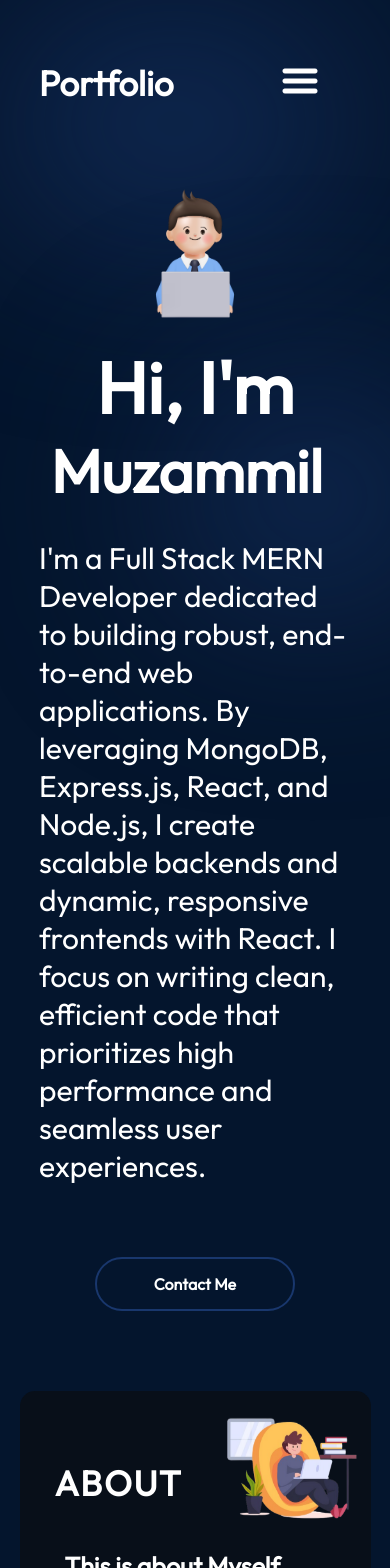
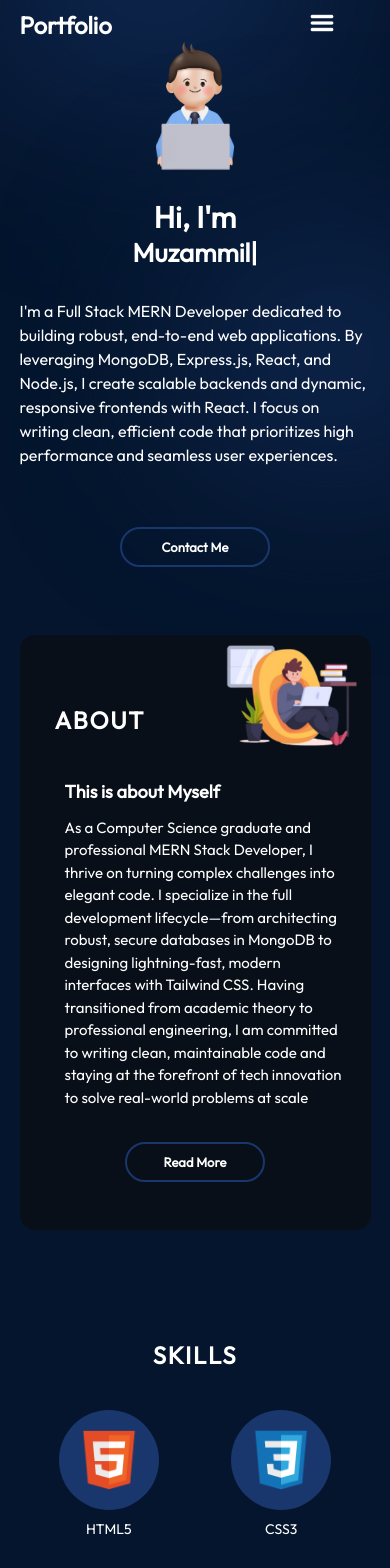
Before and after one commit to muzammilrahman-code/portfolio, a React (Vite) app: page / in a window 390 px wide. Shown: the top 1568 px of the page. Built offline with nearby package versions, Linux system fonts and the light colour scheme.

Commit message:
mobile responsive

```diff
--- a/src/App.module.css
+++ b/src/App.module.css
@@ -4,5 +4,5 @@
     background-color: var(--color-bg);
     width: 100%;
     height: 100%;
-    overflow: hidden;
+    overflow-x: hidden;
 }
--- a/src/components/About/About.module.css
+++ b/src/components/About/About.module.css
@@ -5,10 +5,9 @@
     background-color: rgba(12, 12, 12, 0.6);
     border-radius: 15px;
     padding: 70px;
-    margin-top: 60px;
+    margin: 60px auto 0;
+    width: min(1200px, 90%);
     z-index: 1;
-    margin-left: 10%;
-    margin-right: 10%;
 
 }
 .title{
@@ -160,3 +159,46 @@ span{
 
 
 }
+
+@media screen and (max-width: 600px) {
+    .title {
+        font-size: 28px;
+    }
+
+    .aboutItem h3 {
+        font-size: 20px;
+    }
+
+    .aboutItem p {
+        font-size: 17px;
+        line-height: 1.5;
+    }
+
+    .readMeBtn {
+        width: 150px;
+        padding: 11px 0;
+        margin: 12px 8px;
+        font-size: 14px;
+    }
+}
+
+@media screen and (min-width: 380px) and (max-width: 400px) {
+    .title {
+        font-size: 24px;
+    }
+
+    .aboutItem h3 {
+        font-size: 18px;
+    }
+
+    .aboutItem p {
+        font-size: 15px;
+    }
+
+    .readMeBtn {
+        width: 140px;
+        padding: 10px 0;
+        margin: 8px 6px;
+        font-size: 13px;
+    }
+}
--- a/src/components/Contact/Contact.module.css
+++ b/src/components/Contact/Contact.module.css
@@ -5,10 +5,9 @@
     align-items: center;
     justify-content: center;
     gap: 60px;
-    margin: 70px;
+    margin: 70px auto 0;
+    width: min(1200px, 90%);
     color: var(--color-text);
-    margin-left: 10%;
-    margin-right: 10%;
 
 }
 .title{
@@ -42,6 +41,7 @@
 }
 .contactDetail{
    display: flex;
+   align-items: center;
    flex-direction: row;
    gap: 10px;
 
@@ -63,6 +63,7 @@
 .right input{
     border: none;
     width: 600px;
+    max-width: 100%;
     color: #ffffff;
     height: 60px;
     padding-left: 20px;
@@ -72,6 +73,7 @@
 }
 .right textarea{
     width: 600px;
+    max-width: 100%;
     border: none;
     border-radius: 4px;
     background: #333339;
@@ -152,3 +154,83 @@
         margin-bottom: 0;
     }
 }
+
+@media screen and (max-width: 600px) {
+    .title {
+        font-size: 18px;
+    }
+
+    .left h1 {
+        font-size: 23px;
+    }
+
+    .left p {
+        font-size: 15px;
+        line-height: 1.5;
+    }
+
+    .contactDetails,
+    .right label {
+        font-size: 17px;
+    }
+
+    .contactSubmit {
+        padding: 10px 20px;
+        font-size: 17px;
+    }
+    .contactDetail img{
+    font-size: 14px;
+
+   }
+   .right input{
+    border: none;
+    width: 300px;
+    color: #ffffff;
+    height: 40px;
+    padding-left: 20px;
+    border-radius: 4px;
+    background: #484856;
+    font-size: 18px;
+}
+.right textarea{
+    width: 300px;
+    border: none;
+    border-radius: 4px;
+    background: #333339;
+    font-size: 18px;
+    padding: 20px;
+    color: #A0A0A0;
+    height: 120px;
+    resize: none;
+    box-sizing: border-box;
+}
+}
+
+@media screen and (min-width: 380px) and (max-width: 400px) {
+    .title {
+        font-size: 16px;
+    }
+
+    .left h1 {
+        font-size: 20px;
+    }
+
+    .left p {
+        font-size: 14px;
+    }
+
+    .contactDetails,
+    .right label {
+        font-size: 15px;
+    }
+
+    .right input,
+    .right textarea {
+        font-size: 16px;
+    }
+
+    .contactSubmit {
+        padding: 9px 18px;
+        font-size: 15px;
+    }
+}
--- a/src/components/Footer/Footer.module.css
+++ b/src/components/Footer/Footer.module.css
@@ -1,9 +1,8 @@
 @import "../../vars.css";
 .footer{
     color: var(--color-text);
-    margin-top: 50px;
-    margin-left: 10%;
-    margin-right: 10%;
+    margin: 50px auto 0;
+    width: min(1200px, 90%);
 }
 .footerTop{
     display: flex;
@@ -117,3 +116,35 @@
         gap: 25px;
     }
 }
+
+@media screen and (max-width: 600px) {
+    .footerTopLeft p,
+    .footerBottom p,
+    .end p {
+        font-size: 15px;
+    }
+
+    .emailInput input {
+        font-size: 13px;
+    }
+
+    .subscribe {
+        font-size: 14px;
+    }
+}
+
+@media screen and (min-width: 380px) and (max-width: 400px) {
+    .footerTopLeft p,
+    .footerBottom p,
+    .end p {
+        font-size: 13px;
+    }
+
+    .emailInput input {
+        font-size: 12px;
+    }
+
+    .subscribe {
+        font-size: 13px;
+    }
+}
--- a/src/components/Hero/Hero.jsx
+++ b/src/components/Hero/Hero.jsx
@@ -28,13 +28,14 @@ export const Hero = () => {
       wrapper="h1"
       speed={2}
       className={styles.animatedText}
-      style={{ fontSize: '60px', display: 'inline-block' }}
+      style={{ display: 'inline-block' }}
       repeat={Infinity}
     />
 
         <p data-aos="fade-up" className={styles.description}>
         I'm a Full Stack MERN Developer dedicated to building robust, end-to-end web applications. By leveraging MongoDB, Express.js, React, and Node.js, I create scalable backends and dynamic, responsive frontends with React. I focus on writing clean, efficient code that prioritizes high performance and seamless user experiences.
         </p>
+
         <a href="mailto:muzammilsiddiqui079@gmail.com" className={styles.contactBtn}>
         <div className={styles.animate}></div> Contact Me
         </a>
--- a/src/components/Hero/Hero.module.css
+++ b/src/components/Hero/Hero.module.css
@@ -6,10 +6,9 @@
   display: flex;
   align-items: center;
   justify-content: space-between;
-  margin-top: 49px;
+  margin: 49px auto 0;
+  width: min(1200px, 90%);
   z-index: 1;
-  margin-left: 10%;
-  margin-right: 10%;
   color: var(--color-text);
 }
 
@@ -28,6 +27,12 @@
     font-family: var(--font-roboto);
     color: white;
   }
+
+.animatedText {
+  font-size: 60px;
+  font-weight: 800;
+  font-family: var(--font-roboto);
+}
 
 
 .description {
@@ -137,3 +142,52 @@
     width: 250px;
   }
 }
+
+@media screen and (max-width: 600px) {
+  .title {
+    font-size: 36px;
+  }
+
+  .animatedText {
+    font-size: 32px;
+  }
+
+  .description {
+    font-size: 18px;
+    line-height: 1.5;
+  }
+
+  .contactBtn {
+    width: 165px;
+    padding: 11px 0;
+    margin: 10px 6px;
+    font-size: 15px;
+  }
+  .container{
+    margin-top: 20px;
+  }
+}
+
+@media screen and (min-width: 380px) and (max-width: 400px) {
+  .title {
+    font-size: 30px;
+  }
+
+  .animatedText {
+    font-size: 26px;
+  }
+
+  .description {
+    font-size: 16px;
+  }
+
+  .contactBtn {
+    width: 150px;
+    padding: 10px 0;
+    margin: 8px 4px;
+    font-size: 13px;
+  }
+  .container{
+    margin-top: -30px;
+  }
+}
--- a/src/components/Navbar/Navbar.jsx
+++ b/src/components/Navbar/Navbar.jsx
@@ -13,7 +13,6 @@ const Navbar = () => {
     animate={{ x: 0, opacity: 1 }}
     transition={{ duration: 0.5 }}
 >
-
 
 <nav className={style.navbar}>
 <a href="/" className={style.title}>Portfolio</a>
--- a/src/components/Navbar/Navbar.module.css
+++ b/src/components/Navbar/Navbar.module.css
@@ -6,8 +6,9 @@
     align-items: center;
     justify-content: space-between;
     z-index: 2;
-    padding-top: 61px;
-    margin: 0 10%;
+    padding-top: 10px;
+    width: min(1200px, 90%);
+    margin: 0 auto;
 }
 
 
@@ -71,3 +72,33 @@
         z-index: 1;
     }
 }
+
+@media screen and (max-width: 600px) {
+    .title {
+        font-size: 28px;
+    }
+
+    .menuBtn {
+        width: 30px;
+        height: 30px;
+    }
+
+    .menuItem a {
+        font-size: 20px;
+    }
+}
+
+@media screen and (min-width: 380px) and (max-width: 400px) {
+    .title {
+        font-size: 24px;
+    }
+
+    .menuBtn {
+        width: 26px;
+        height: 26px;
+    }
+
+    .menuItem a {
+        font-size: 17px;
+    }
+}
--- a/src/components/Skill/Skill.module.css
+++ b/src/components/Skill/Skill.module.css
@@ -51,6 +51,10 @@
     transform: scale(1.05);
 }
 
+.skill p {
+  font-size: 18px;
+}
+
 
 @media (max-width: 600px) {
     .content {
@@ -58,9 +62,32 @@
     }
   }
 
-  /* 👉 500px or less: show 1 skill per row */
-  @media (max-width: 400px) {
+  @media (max-width: 379px) {
     .content {
       grid-template-columns: repeat(1, 1fr);
     }
   }
+
+  @media screen and (max-width: 600px) {
+    .title {
+      font-size: 28px;
+    }
+
+    .skill p {
+      font-size: 15px;
+    }
+  }
+
+  @media screen and (min-width: 380px) and (max-width: 400px) {
+    .content {
+      grid-template-columns: repeat(2, 1fr);
+    }
+
+    .title {
+      font-size: 24px;
+    }
+
+    .skill p {
+      font-size: 14px;
+    }
+  }
--- a/src/components/project/Project.jsx
+++ b/src/components/project/Project.jsx
@@ -2,18 +2,10 @@ import React from 'react'
 import projects from "../data/projects.json"
 import ProjectCard from "./ProjectCard";
 import  style from "./Project.module.css"
-import { motion } from "framer-motion";
 
 
 const Project = () => {
   return (
-    <motion.div
-    initial={{ opacity: 0, y: 60 }}
-    whileInView={{ opacity: 1, y: 0 }}
-    transition={{ duration: 1.3 }}
-    exit={{ opacity: 0 }}
-    viewport={{ amount: 0.3 }}>
-
     <section className={style.container} id='project'>
         <h2 className={style.title}>Projects</h2>
         <div className={style.projects}>
@@ -23,7 +15,6 @@ const Project = () => {
             })}
         </div>
     </section>
-    </motion.div>
 )
 }
 
--- a/src/components/project/Project.module.css
+++ b/src/components/project/Project.module.css
@@ -1,10 +1,9 @@
 @import "../../vars.css";
 
 .container{
-    margin-top: 70px;
+    margin: 70px auto 0;
+    width: min(1200px, 90%);
     color: var(--color-text);
-    margin-left: 10%;
-    margin-right: 10%;
 }
 .title{
     font-size: 35px;
@@ -24,3 +23,36 @@
     gap: 15px;
     width: 100%;
 }
+
+@media screen and (max-width: 600px) {
+    .container {
+        width: 94%;
+    }
+
+    .title {
+        font-size: 28px;
+    }
+
+    .projects {
+        margin-top: 20px;
+    }
+}
+
+@media screen and (max-width: 650px) {
+    .projects {
+        display: grid;
+        grid-template-columns: 1fr;
+        justify-items: center;
+        gap: 14px;
+    }
+}
+
+@media screen and (min-width: 380px) and (max-width: 400px) {
+    .container {
+        width: 94%;
+    }
+
+    .title {
+        font-size: 24px;
+    }
+}
--- a/src/components/project/ProjectCard.module.css
+++ b/src/components/project/ProjectCard.module.css
@@ -76,3 +76,47 @@
   padding: 6px 16px;
   border-radius: 20px;
 }
+
+@media screen and (max-width: 600px) {
+  .card {
+    width: min(100%, 280px);
+    height: 190px;
+  }
+
+  .title {
+    font-size: 18px;
+  }
+
+  .description {
+    font-size: 13px;
+  }
+
+  .link {
+    font-size: 19px;
+  }
+}
+
+@media screen and (max-width: 650px) {
+  .card {
+    width: min(92vw, 320px);
+  }
+}
+
+@media screen and (min-width: 380px) and (max-width: 400px) {
+  .card {
+    width: min(92vw, 300px);
+    height: 180px;
+  }
+
+  .title {
+    font-size: 16px;
+  }
+
+  .description {
+    font-size: 12px;
+  }
+
+  .link {
+    font-size: 17px;
+  }
+}
```
